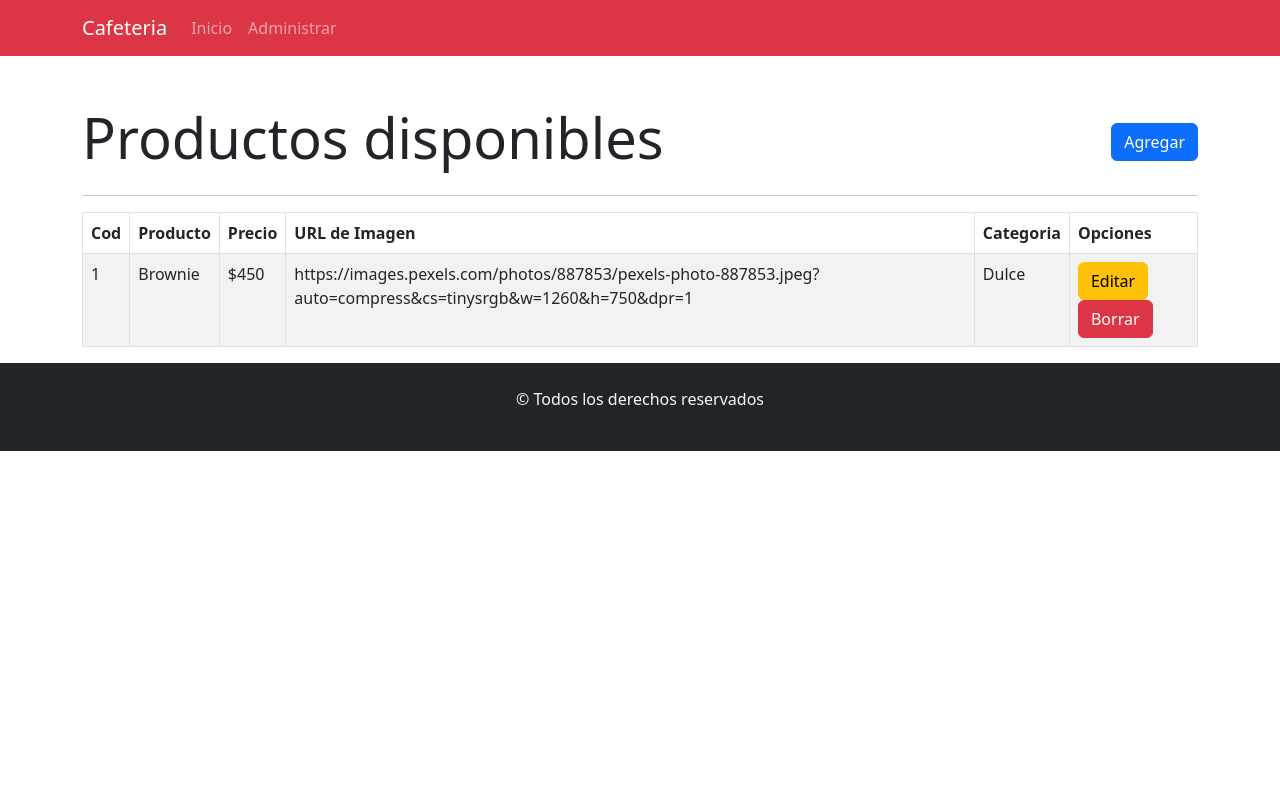
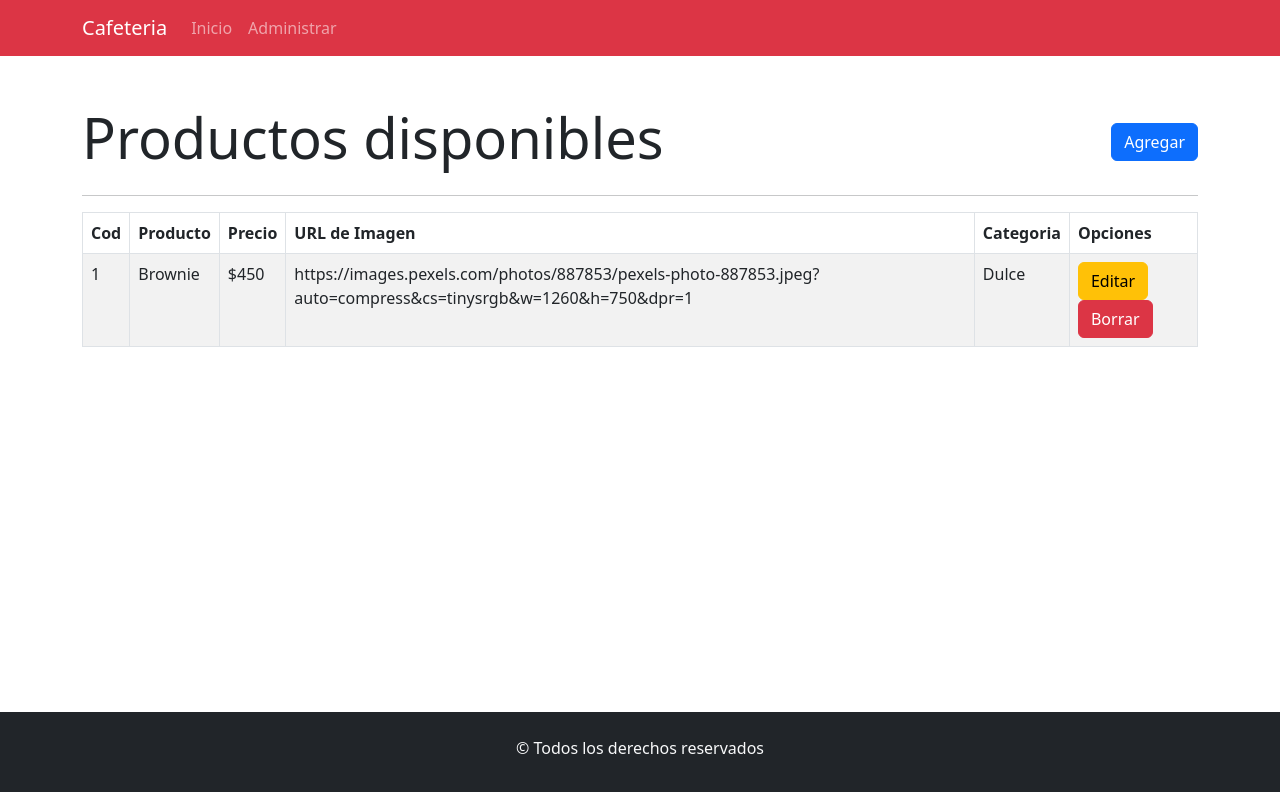
Before and after one commit to SantiFigueroa00/cafeteria-front, a React (Create React App) app: page /administrar in a window 1280 px wide. Shown: the top 792 px of the page. Built offline with nearby package versions, Linux system fonts and the light colour scheme.

Commit message:
Arreglo maquetado

```diff
--- a/src/App.jsx
+++ b/src/App.jsx
@@ -1,4 +1,5 @@
 import "bootstrap/dist/css/bootstrap.min.css";
+import "./app.css";
 import { BrowserRouter, Routes, Route } from "react-router-dom";
 import Inicio from "./components/views/Inicio";
 import Administrador from "./components/views/Administrador";
--- /dev/null
+++ b/src/app.css
@@ -0,0 +1,9 @@
+#root{
+    display: flex;
+    flex-direction: column;
+    min-height: 100vh;
+}
+
+.mainSection{
+    flex-grow: 1;
+}
--- a/src/components/views/Administrador.jsx
+++ b/src/components/views/Administrador.jsx
@@ -3,7 +3,7 @@ import ItemProducto from "./admiProductos/ItemProducto";
 
 const Administrador = () => {
   return (
-    <section className="container">
+    <section className="container mainSection">
       <div className="d-flex justify-content-between align-items-center mt-5">
         <h1 className="display-4 ">Productos disponibles</h1>
         <Button to="/administrar/crear" className="btn btn-primary">
--- a/src/components/views/Error404.jsx
+++ b/src/components/views/Error404.jsx
@@ -2,7 +2,7 @@ import React from 'react';
 
 const Error404 = () => {
     return (
-        <div>
+        <div className='mainSection'>
             <h1>Pagina error 404</h1>
         </div>
     );
--- a/src/components/views/Inicio.jsx
+++ b/src/components/views/Inicio.jsx
@@ -3,7 +3,7 @@ import CardProducto from "./admiProductos/CardProducto";
 
 const Inicio = () => {
   return (
-    <Container className="my-5">
+    <Container className="my-5 mainSection">
       <h1 className="display-3 text-center">Bienvenidos</h1>
       <hr />
       <Row xs={1} md={4} className="g-4">
```
